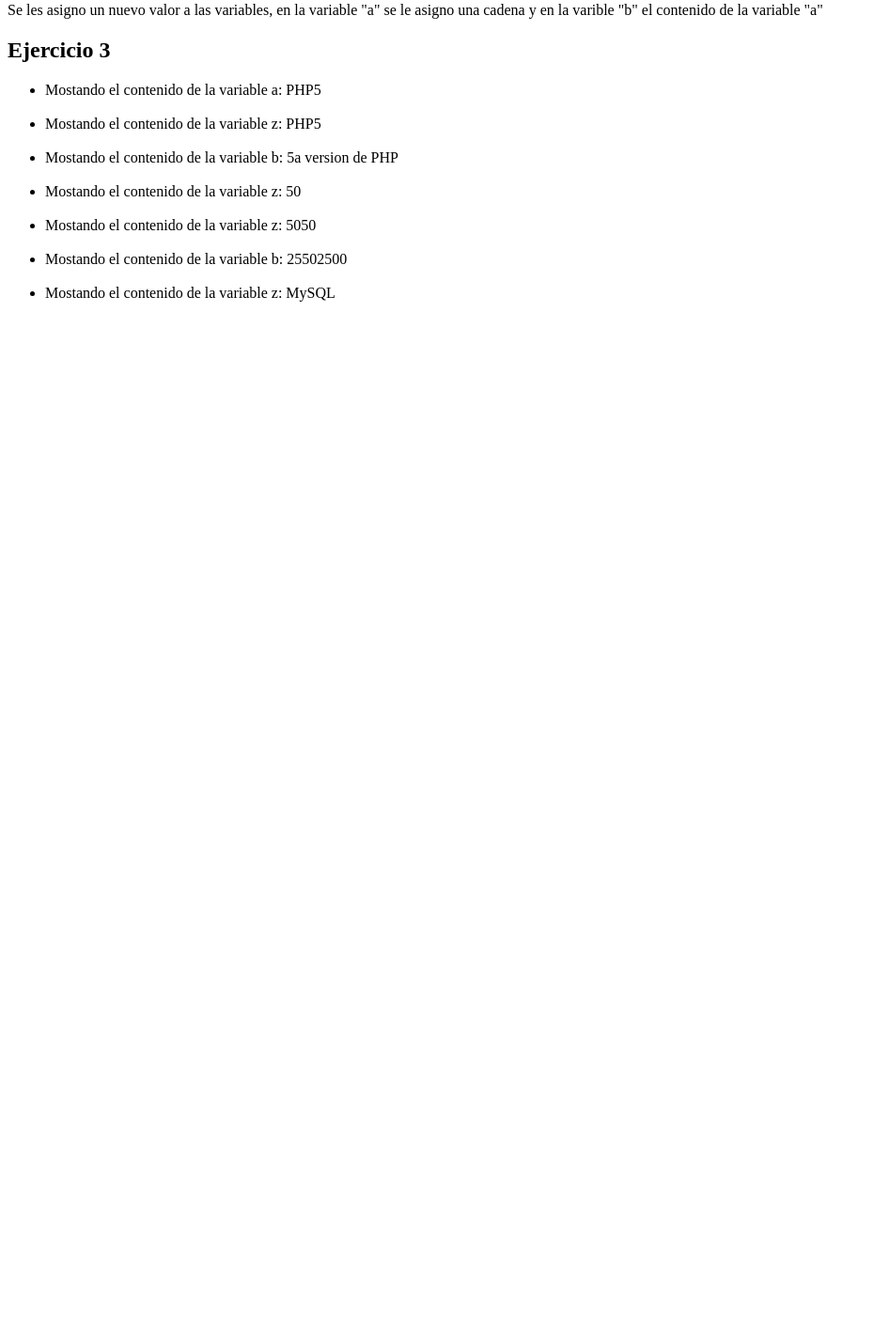
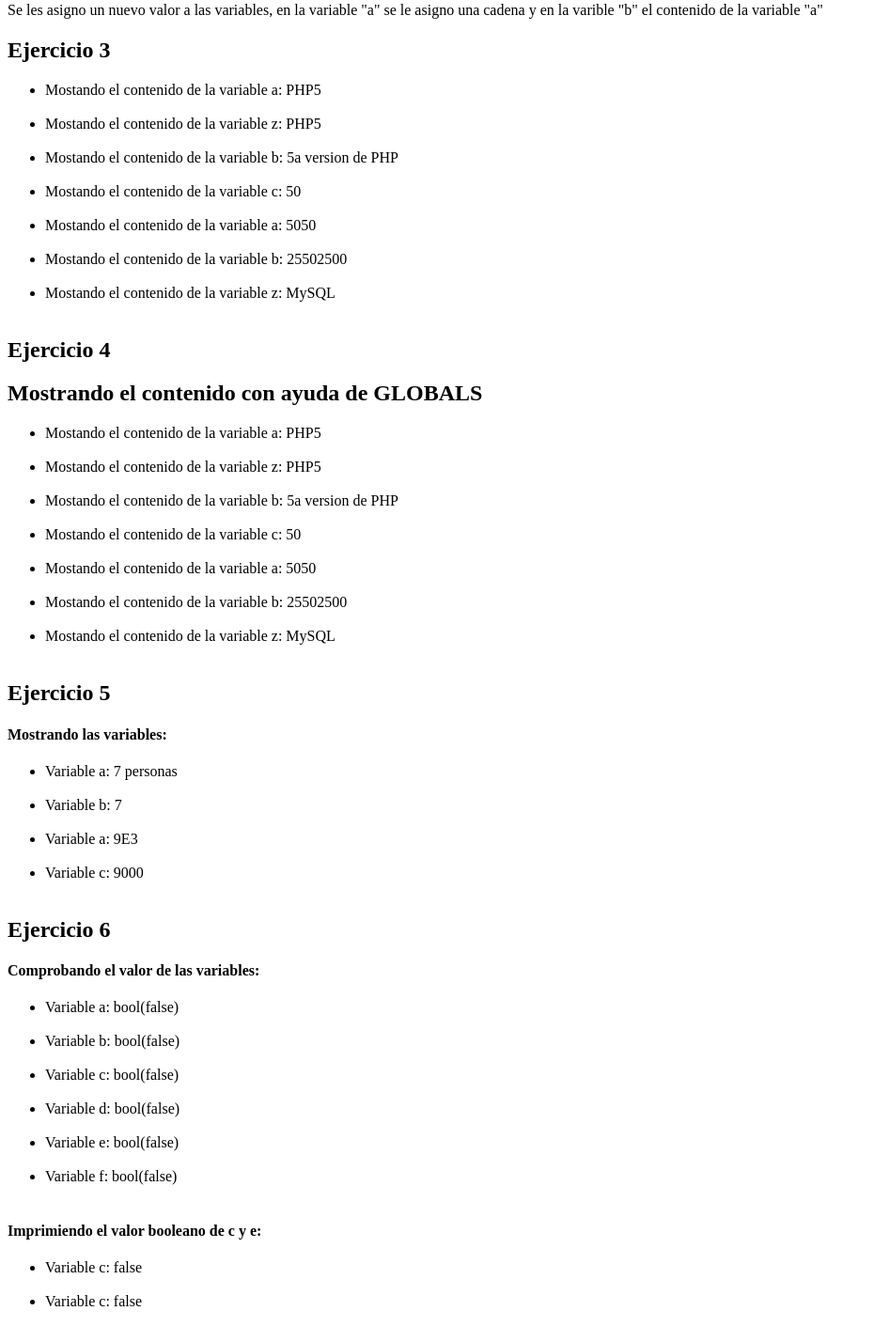
Before and after one commit to IsraelMorant/tecweb, a PHP site: page / in a window 1280 px wide. Shown: the part 712-2140 px from the top of the page at 94% size, without its empty margins (0-930 px from the left). Before the commit the page ends 1033 px from the top, so only its background shows below. Run offline with PHP 8.4, Linux system fonts and the light colour scheme.

Commit message:
Ejercicio 4, 5 y 6 agregados

```diff
--- a/practicas/p05/index.php
+++ b/practicas/p05/index.php
@@ -79,10 +79,10 @@
     echo "<li>Mostando el contenido de la variable b: $b </li><br>";
 
     @$c = $b*10;
-    echo "<li>Mostando el contenido de la variable z: $c </li><br>";
+    echo "<li>Mostando el contenido de la variable c: $c </li><br>";
 
     $a .= $b;
-    echo "<li>Mostando el contenido de la variable z: $a </li><br>";
+    echo "<li>Mostando el contenido de la variable a: $a </li><br>";
 
     $b *= $c;
     echo "<li>Mostando el contenido de la variable b: $b </li><br>";
@@ -93,5 +93,121 @@
 
     ?>
 
+    <h2>Ejercicio 4</h2>
+
+
+
+
+    <?php
+
+    echo "<h2>Mostrando el contenido con ayuda de GLOBALS</h2>";
+
+
+
+     echo "<ul>";
+    $a = "PHP5";
+    echo "<li>Mostando el contenido de la variable a: $GLOBALS[a] </li><br>";
+    $z[] = &$a;
+    $aux = $z[0];
+    echo "<li>Mostando el contenido de la variable z:  $GLOBALS[aux] </li><br>";
+    $b = "5a version de PHP";
+    echo "<li>Mostando el contenido de la variable b:  $GLOBALS[b] </li><br>";
+
+    @$c = $b*10;
+    echo "<li>Mostando el contenido de la variable c:  $GLOBALS[c] </li><br>";
+
+    $a .= $b;
+    echo "<li>Mostando el contenido de la variable a:  $GLOBALS[a] </li><br>";
+
+    $b *= $c;
+    echo "<li>Mostando el contenido de la variable b:  $GLOBALS[b] </li><br>";
+
+     $z[0] = "MySQL";
+     $aux = $z[0];
+    echo "<li>Mostando el contenido de la variable z:  $GLOBALS[aux] </li><br>";
+    echo "</ul>";
+
+
+
+
+
+
+    ?>
+
+    <h2>Ejercicio 5</h2>
+
+    <?php
+
+
+
+
+
+
+    echo "<h4>Mostrando las variables:</h4>";
+
+    echo "<ul>";
+    $a = "7 personas";
+    echo "<li>Variable a: $a</li><br>";
+    $b = (integer) $a;
+    echo "<li>Variable b: $b</li><br>";
+    $a = "9E3";
+    echo "<li>Variable a: $a</li><br>";
+    $c = (double) $a;
+    echo "<li>Variable c: $c</li><br>";
+    echo "</ul>";
+    ?>
+
+    <h2>Ejercicio 6</h2>
+
+
+    <?php
+    $a = "0";
+    $b = "TRUE";
+    $c = FALSE;
+    $d = ($a OR $b);
+    $e = ($a AND $c);
+    $f = ($a XOR $b);
+
+    echo "<h4>Comprobando el valor de las variables:</h4>";
+
+    echo "<ul>";
+
+    echo "<li> Variable a: ";
+    var_dump($a);
+    echo "</li><br>";
+
+     echo "<li>Variable b: ";
+    var_dump($b);
+    echo "</li><br>";
+
+     echo "<li> Variable c: ";
+    var_dump($c);
+    echo "</li><br>";
+
+     echo "<li> Variable d: ";
+    var_dump($d);
+    echo "</li><br>";
+
+     echo "<li> Variable e: ";
+    var_dump($e);
+    echo "</li><br>";
+
+     echo "<li> Variable f: ";
+    var_dump($f);
+    echo "</li><br>";
+    echo "</ul>";
+
+
+    echo "<h4>Imprimiendo el valor booleano de c y e:</h4>";
+
+
+    echo "<ul>";
+    $c=var_export($c,true);//True es para regresar un resultado de la funcion, viene por defautl en false, y arroja directo el resultado en la pantalla en lugar de guardarlo en la variable
+    echo "<li>Variable c: $c</li><br>";
+    $e=var_export($e,true);
+    echo "<li>Variable c: $e</li><br>";
+    echo "</ul>";
+
+    ?>
 </body>
 </html>
```
